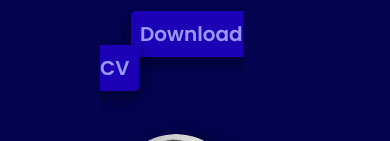
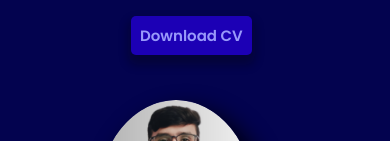
Before and after one commit to Nikhil-Singh-Rajpoot/nikhilsportfolio, a plain HTML site: page index.html in a window 390 px wide. Shown: the part 319-460 px from the top of the page. Drawn offline with nearby package versions, Linux system fonts and the light colour scheme.

Commit message:
Update index.html(Add responsiv css for resume element

```diff
--- a/index.html
+++ b/index.html
@@ -400,6 +400,9 @@
 				flex-wrap: wrap;
 				width: 120%;
 			}
+			.btndownload a{
+				font-size: 15px;
+			}
 
 			/* .vertical-title {
 				width: 25%;
@@ -588,7 +591,7 @@
 				Hi, My name is <span class="name">Nikhil</span>
 				<div>and I am a Passionate</div>
 				<span id="element"></span>
-				<div class="btndownload"><a href="" class="dbnt" download=""> Download CV </a></div>
+				<div class="btndownload"><a href="My_CV_.pdf" class="dbnt" download=""> Download CV </a></div>
 			</div>
 			<div class="secondsec"> <img src="NikhilPhoto.png" alt="Main_Photo">
 			</div>
```
